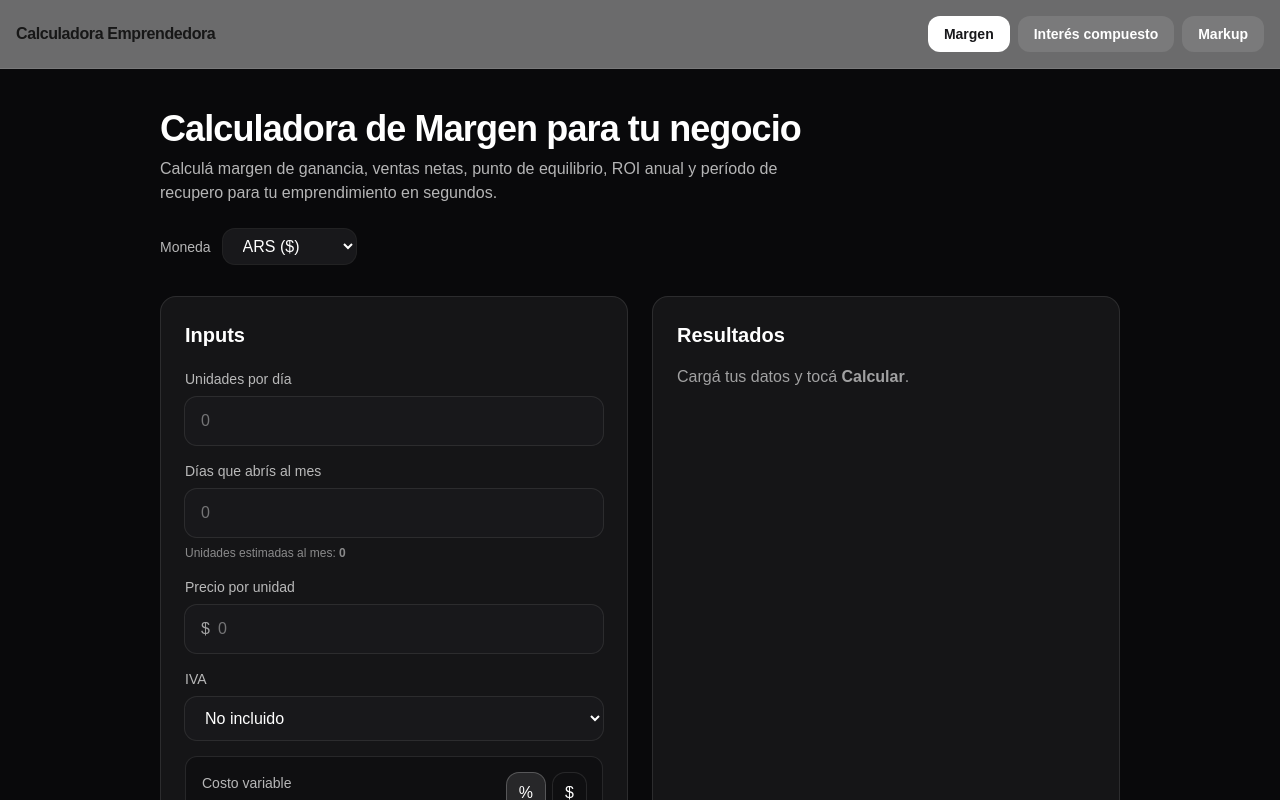
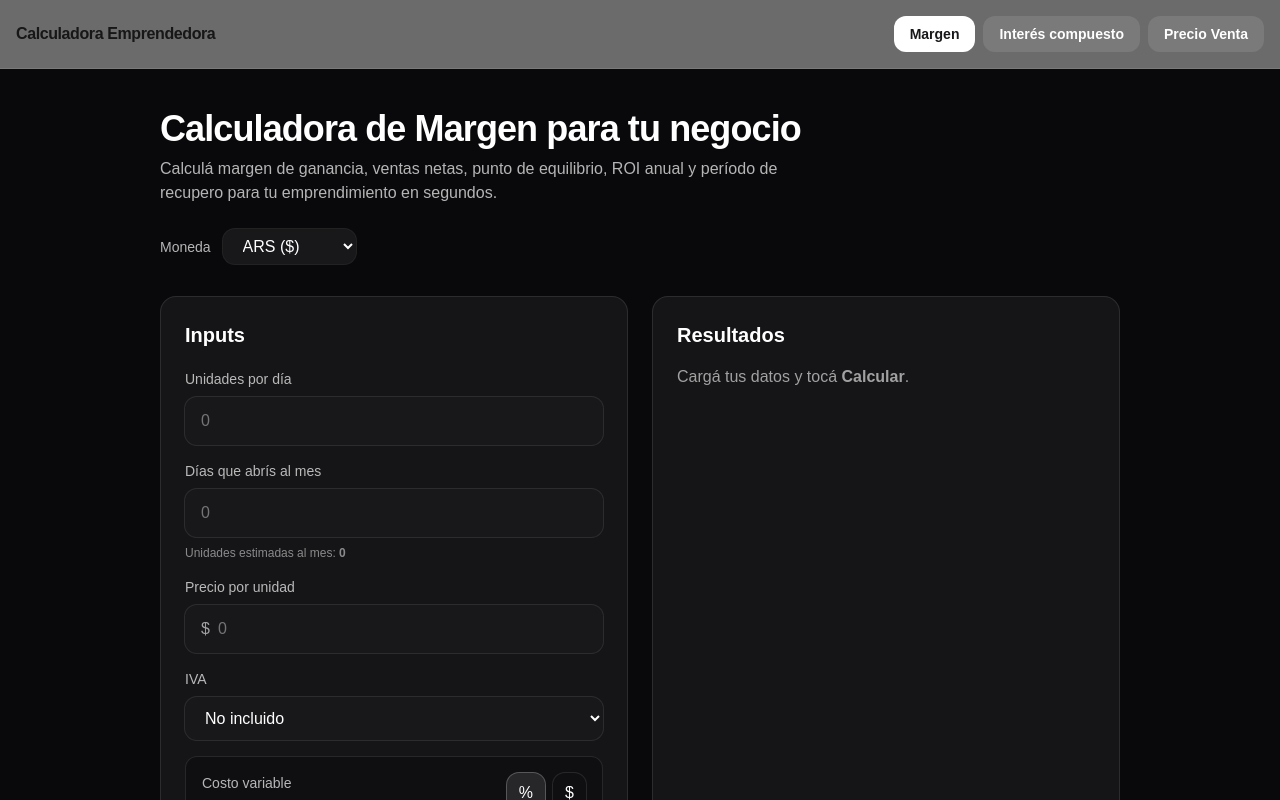
Before and after one commit to panchorenzella-dot/Calculadora-De-Emprendimiento, a Next.js app: page / in a window 1280 px wide. Shown: the top 800 px of the page. Built offline with nearby package versions, Linux system fonts and the light colour scheme.

Commit message:
update navbar

```diff
--- a/components/NavBar.tsx
+++ b/components/NavBar.tsx
@@ -34,7 +34,7 @@ export default function Navbar() {
             </Link>
 
             <Link href="/markup" className={linkClass("/markup")}>
-              Markup
+              Precio Venta
             </Link>
           </nav>
         </div>
```
